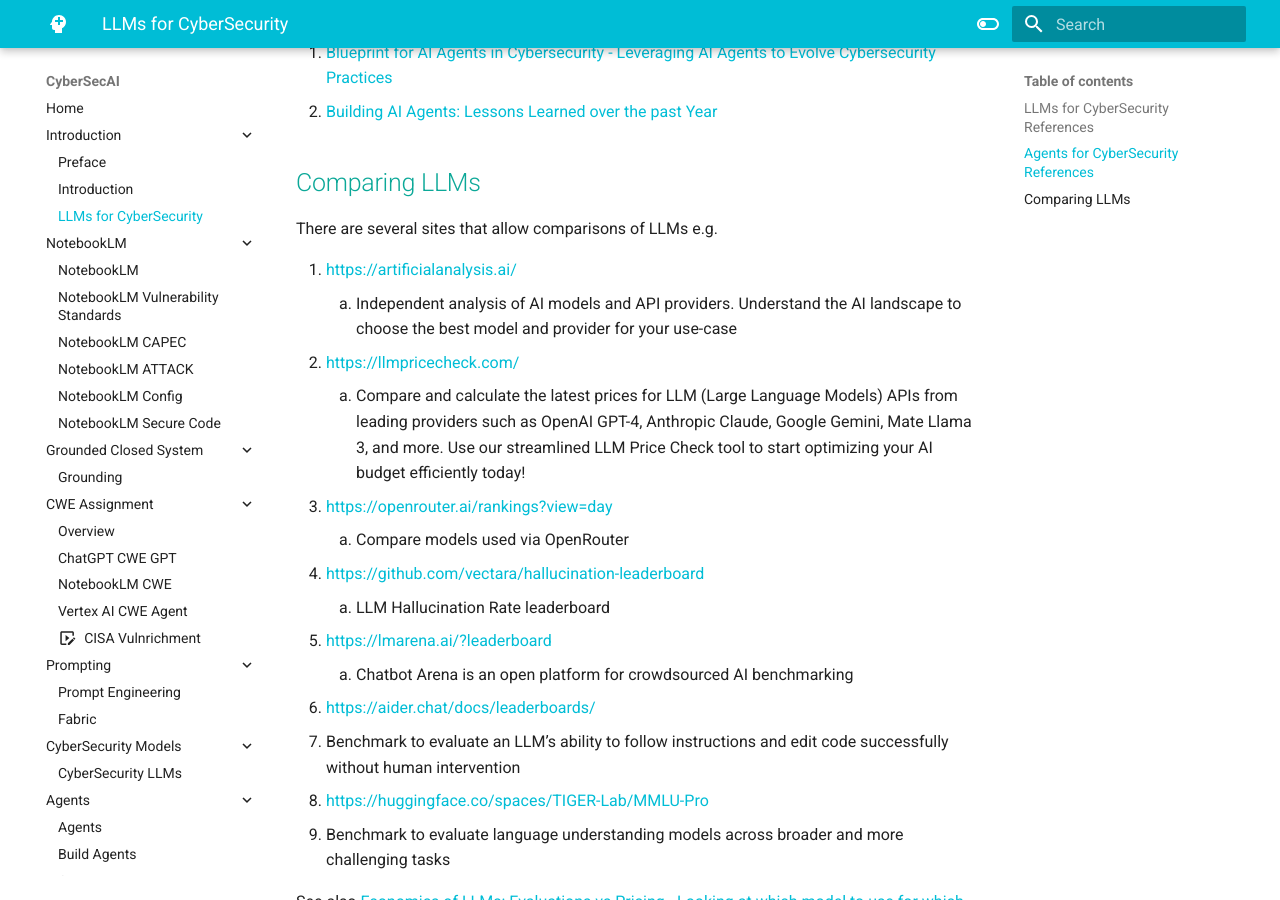
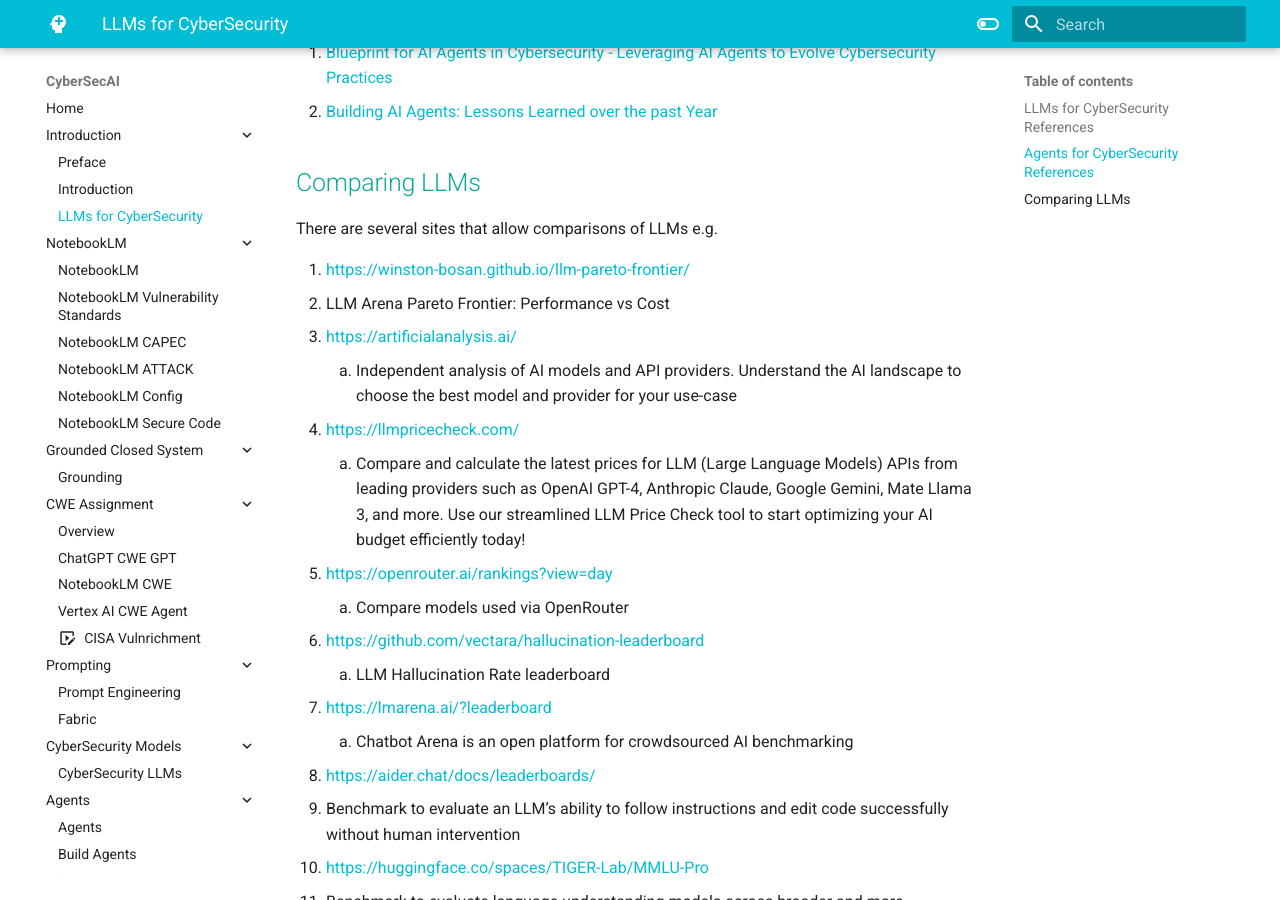
Before and after one commit to CyberSecAI/CyberSecAI.github.io, an MkDocs documentation site: the page built from docs/introduction/cybsersecurity.md, in a window 1280 px wide and 900 px high, scrolled down 573 px. Built offline with MkDocs 1.6.1 and Material for MkDocs 9.7.7, drawn with Linux system fonts in a browser that asks for light colours; comment, search, counter and statistics services are not loaded.

Commit message:
LLM Arena Pareto Frontier: Performance vs Cost

```diff
--- a/docs/introduction/cybsersecurity.md
+++ b/docs/introduction/cybsersecurity.md
@@ -20,19 +20,21 @@
 There are several sites that allow comparisons of LLMs e.g.
 
 
-1. https://artificialanalysis.ai/
+1. https://winston-bosan.github.io/llm-pareto-frontier/
+   1. LLM Arena Pareto Frontier: Performance vs Cost
+2. https://artificialanalysis.ai/
      1. Independent analysis of AI models and API providers. Understand the AI landscape to choose the best model and provider for your use-case
-2. https://llmpricecheck.com/
+3. https://llmpricecheck.com/
      1. Compare and calculate the latest prices for LLM (Large Language Models) APIs from leading providers such as OpenAI GPT-4, Anthropic Claude, Google Gemini, Mate Llama 3, and more. Use our streamlined LLM Price Check tool to start optimizing your AI budget efficiently today!
-3. https://openrouter.ai/rankings?view=day
+4. https://openrouter.ai/rankings?view=day
      1. Compare models used via OpenRouter
-4. https://github.com/vectara/hallucination-leaderboard
+5. https://github.com/vectara/hallucination-leaderboard
      1. LLM Hallucination Rate leaderboard
-5. https://lmarena.ai/?leaderboard
+6. https://lmarena.ai/?leaderboard
      1. Chatbot Arena is an open platform for crowdsourced AI benchmarking
-6. https://aider.chat/docs/leaderboards/
+7. https://aider.chat/docs/leaderboards/
    1. Benchmark to evaluate an LLM’s ability to follow instructions and edit code successfully without human intervention
-7. https://huggingface.co/spaces/TIGER-Lab/MMLU-Pro
+8. https://huggingface.co/spaces/TIGER-Lab/MMLU-Pro
    1. Benchmark to evaluate language understanding models across broader and more challenging tasks
 
 
```
